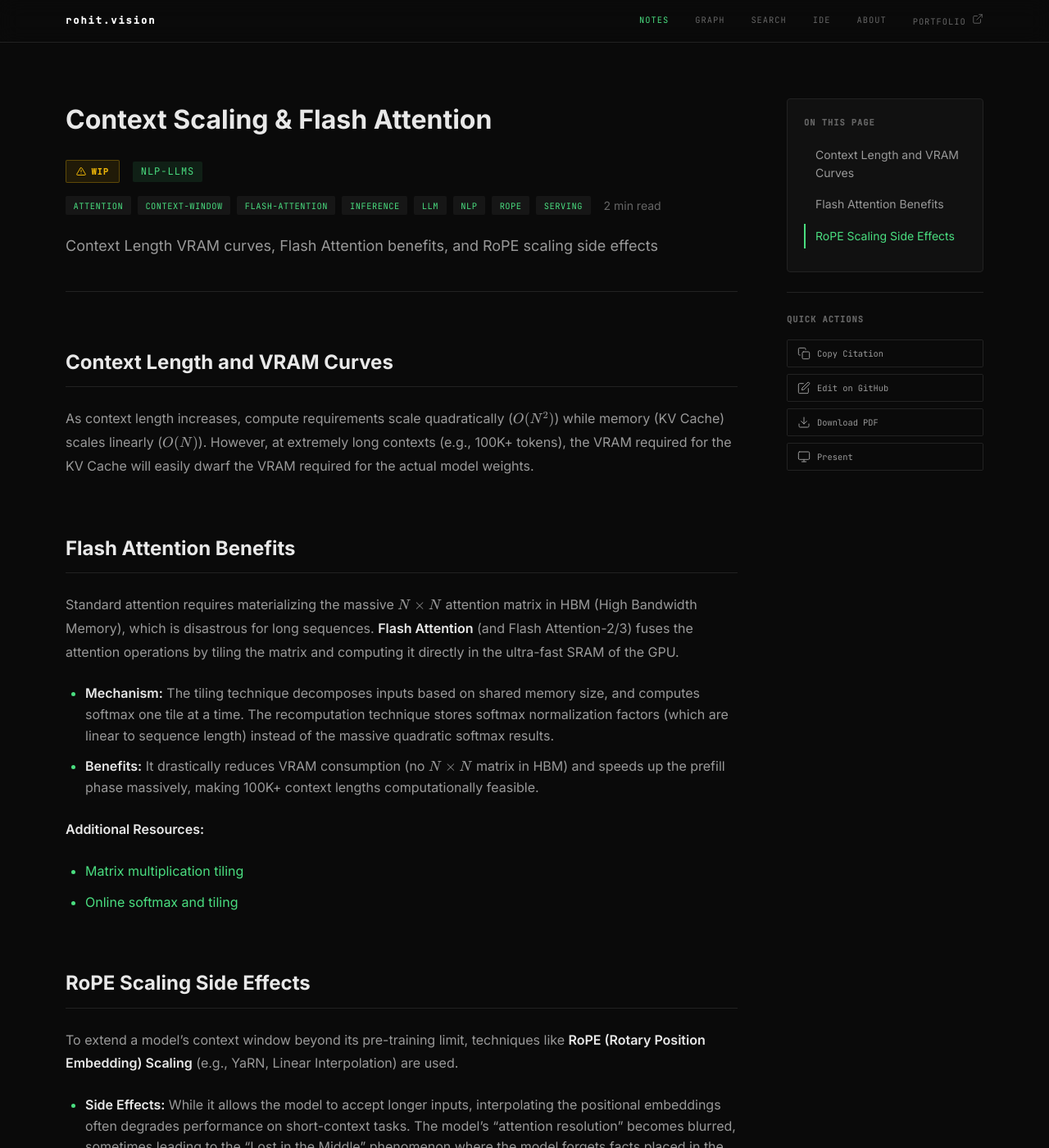
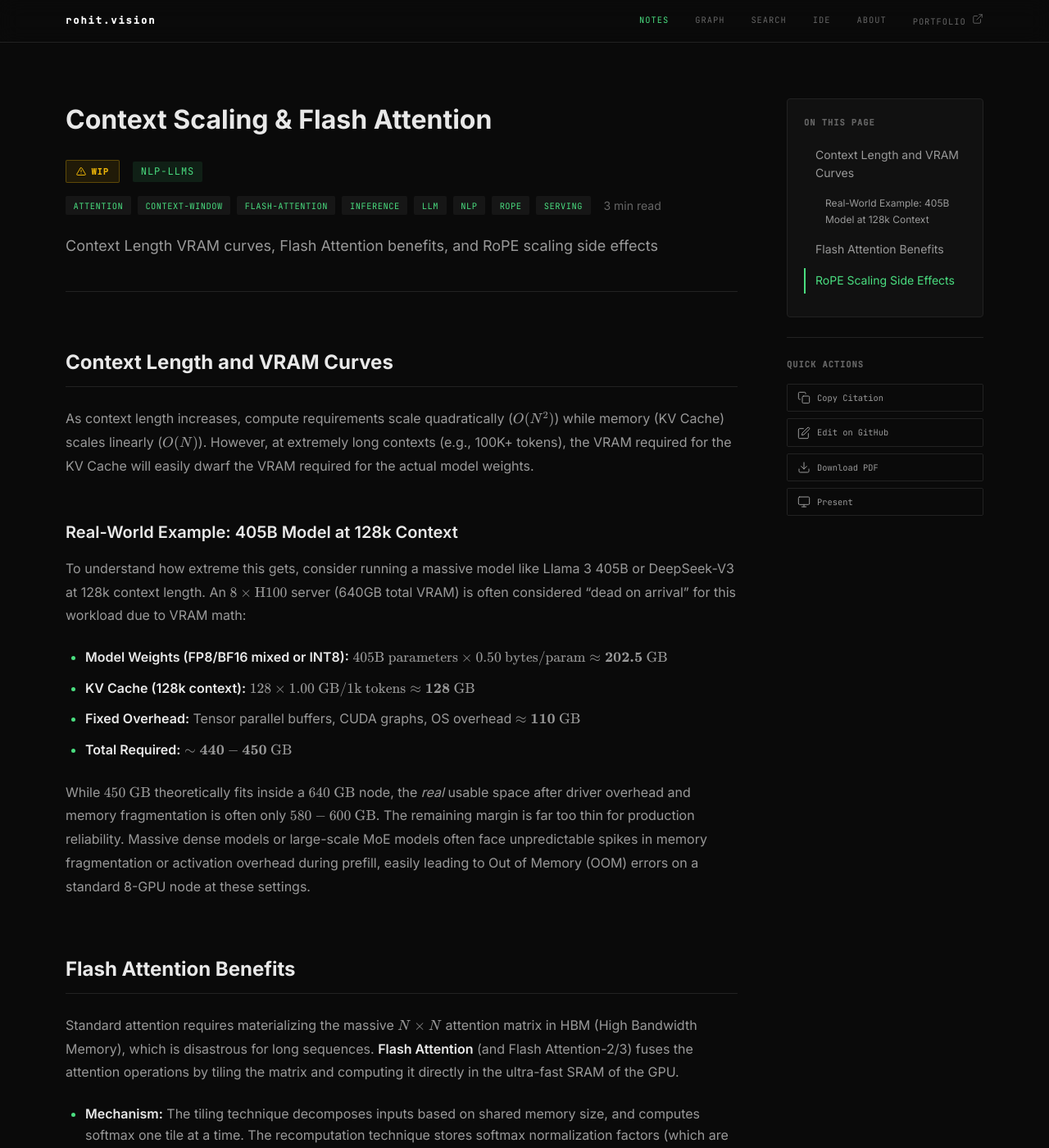
Before and after one commit to rokmr/blogs, a Jekyll site: the page built from _notes/nlp-llms/inference/context-scaling.md, in a window 1280 px wide and 1400 px high. Shown: the whole window at 82% size. Built offline with Jekyll 4.4.1, drawn with Linux system fonts in a browser that asks for light colours; nearby versions of some CDN libraries.

Commit message:
docs(inference): add real-world VRAM math breakdown for 405B at 128k context

```diff
--- a/_notes/nlp-llms/inference/context-scaling.md
+++ b/_notes/nlp-llms/inference/context-scaling.md
@@ -11,6 +11,16 @@ order: 4
 
 ## Context Length and VRAM Curves
 As context length increases, compute requirements scale quadratically ($O(N^2)$) while memory (KV Cache) scales linearly ($O(N)$). However, at extremely long contexts (e.g., 100K+ tokens), the VRAM required for the KV Cache will easily dwarf the VRAM required for the actual model weights.
+
+### Real-World Example: 405B Model at 128k Context
+To understand how extreme this gets, consider running a massive model like Llama 3 405B or DeepSeek-V3 at 128k context length. An $8 \times \text{H100}$ server (640GB total VRAM) is often considered "dead on arrival" for this workload due to VRAM math:
+
+- **Model Weights (FP8/BF16 mixed or INT8):** $405 \text{B parameters} \times 0.50 \text{ bytes/param} \approx \mathbf{202.5 \text{ GB}}$
+- **KV Cache (128k context):** $128 \times 1.00 \text{ GB/1k tokens} \approx \mathbf{128 \text{ GB}}$
+- **Fixed Overhead:** Tensor parallel buffers, CUDA graphs, OS overhead $\approx \mathbf{110 \text{ GB}}$
+- **Total Required:** $\sim\mathbf{440-450 \text{ GB}}$
+
+While $450\text{ GB}$ theoretically fits inside a $640\text{ GB}$ node, the *real* usable space after driver overhead and memory fragmentation is often only $580-600\text{ GB}$. The remaining margin is far too thin for production reliability. Massive dense models or large-scale MoE models often face unpredictable spikes in memory fragmentation or activation overhead during prefill, easily leading to Out of Memory (OOM) errors on a standard 8-GPU node at these settings.
 
 ## Flash Attention Benefits
 Standard attention requires materializing the massive $N \times N$ attention matrix in HBM (High Bandwidth Memory), which is disastrous for long sequences.
```
